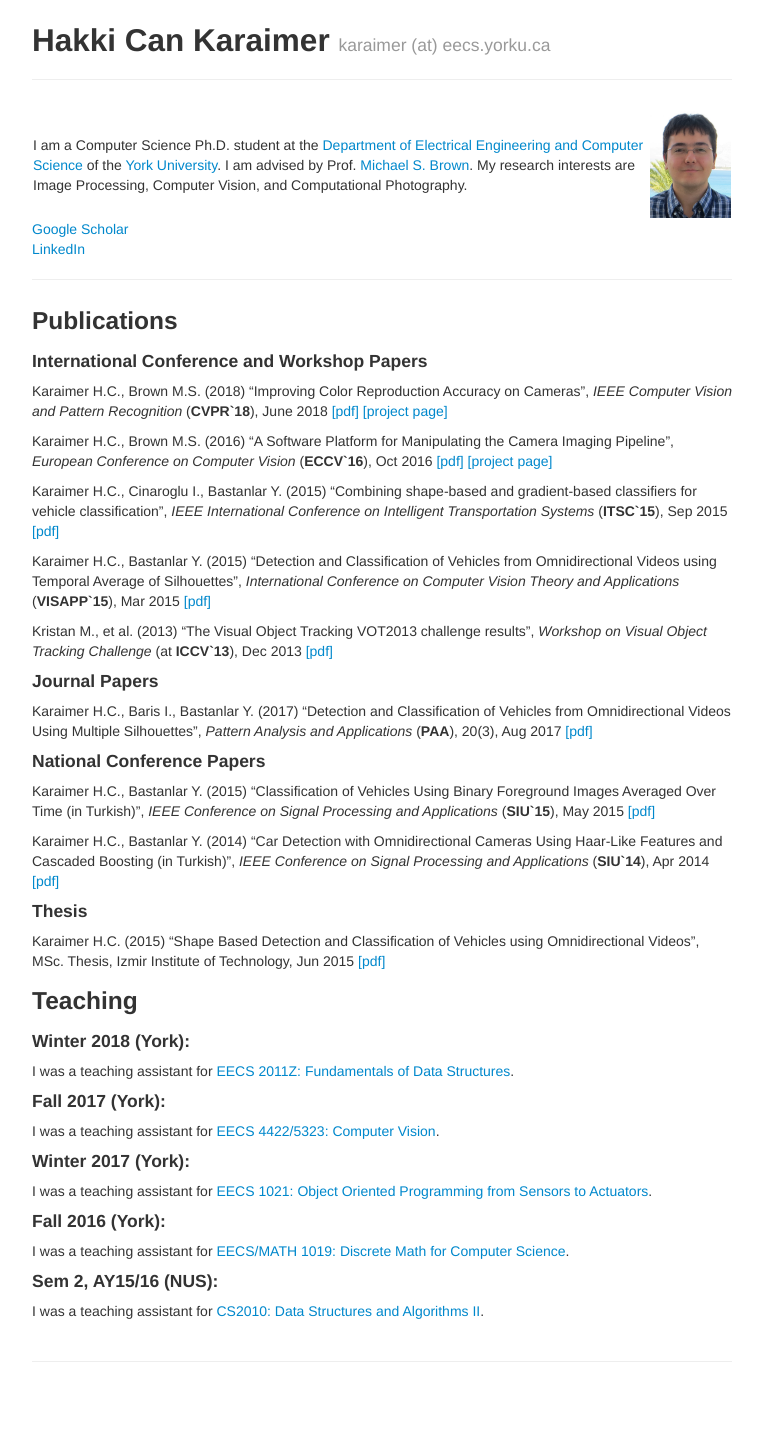
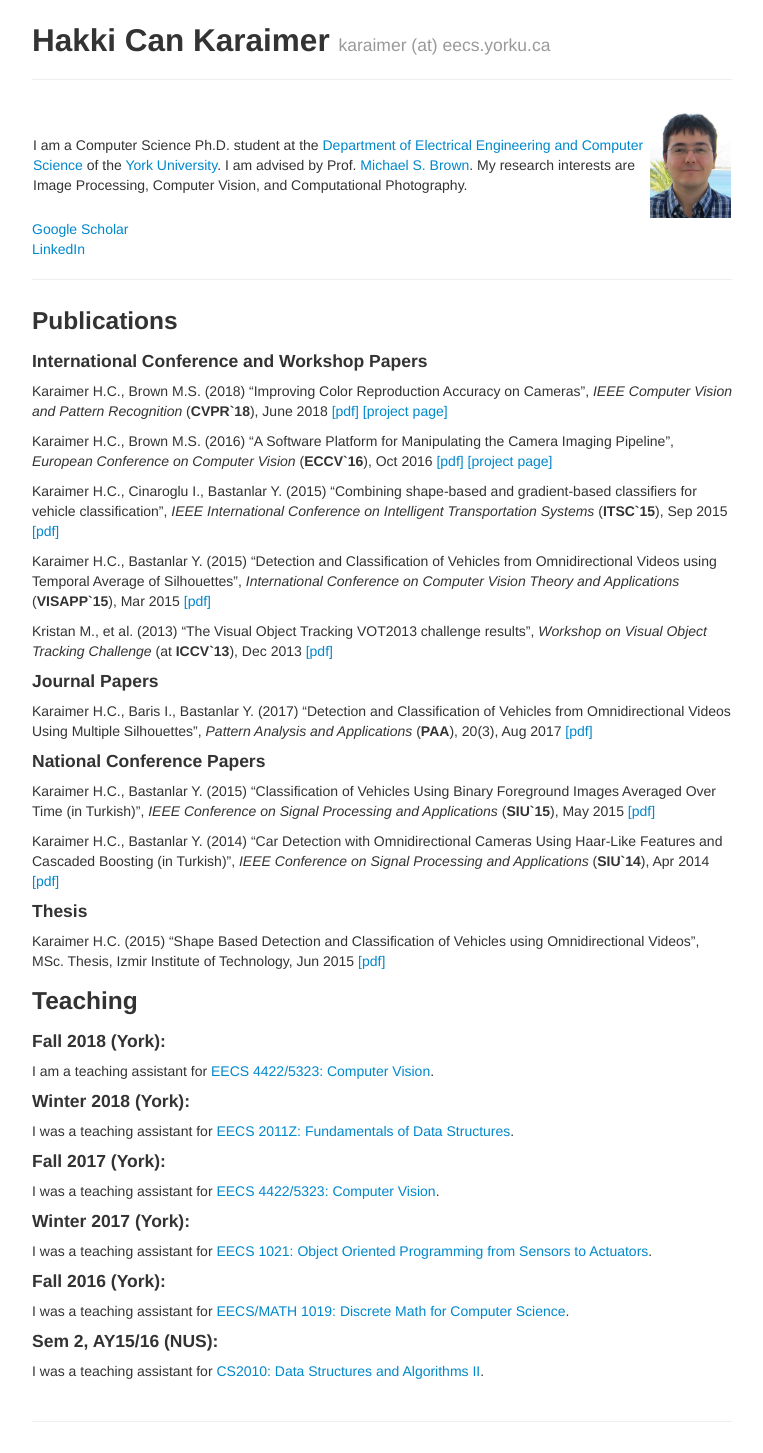
Before and after one commit to karaimer/karaimer.github.io, a Jekyll site: the page built from index.md, in a window 1280 px wide. Shown: the whole page, without its empty margins (258-1021 px from the left). Built offline with Jekyll 4.4.1, drawn with Linux system fonts in a browser that asks for light colours; before the commit the page ends 1393 px from its top, so only the background shows below that.

Commit message:
Update index.md

```diff
--- a/index.md
+++ b/index.md
@@ -44,6 +44,10 @@ Karaimer H.C.  (2015) "Shape Based Detection and Classification of Vehicles usin
 
 ### Teaching
 
+#### Fall 2018 (York):
+
+I am a teaching assistant for [EECS 4422/5323: Computer Vision](https://wiki.eecs.yorku.ca/course_archive/2018-19/F/4422/).
+
 #### Winter 2018 (York):
 
 I was a teaching assistant for [EECS 2011Z: Fundamentals of Data Structures](https://www.eecs.yorku.ca/course_archive/2017-18/W/2011Z/).
```
